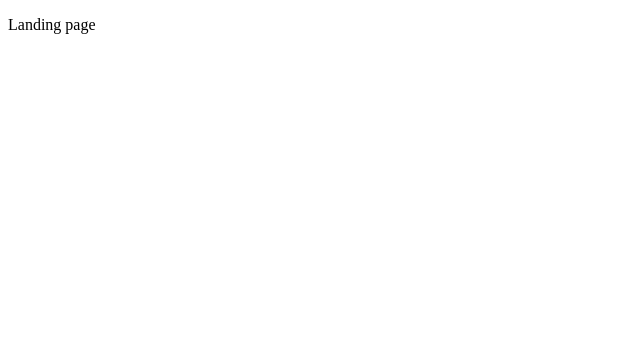
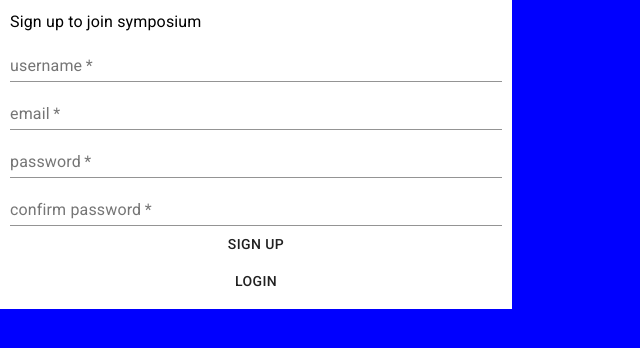
Before and after one commit to BrooksPoltl/forum-project, a React (Create React App) app in the folder client/: page / in a window 1280 px wide. Shown: the top 348 px of the page, without its empty margins (0-640 px from the left). Built offline with nearby package versions, Linux system fonts and the light colour scheme.

Commit message:
working on signup form

```diff
--- a/client/public/index.html
+++ b/client/public/index.html
@@ -24,6 +24,57 @@
     <title>React App</title>
   </head>
   <body>
+    <style>
+        /* http://meyerweb.com/eric/tools/css/reset/
+        v2.0 | 20110126
+        License: none (public domain)
+        */
+
+      html, body, div, span, applet, object, iframe,
+      h1, h2, h3, h4, h5, h6, p, blockquote, pre,
+      a, abbr, acronym, address, big, cite, code,
+      del, dfn, em, img, ins, kbd, q, s, samp,
+      small, strike, strong, sub, sup, tt, var,
+      b, u, i, center,
+      dl, dt, dd, ol, ul, li,
+      fieldset, form, label, legend,
+      table, caption, tbody, tfoot, thead, tr, th, td,
+      article, aside, canvas, details, embed,
+      figure, figcaption, footer, header, hgroup,
+      menu, nav, output, ruby, section, summary,
+      time, mark, audio, video {
+        margin: 0;
+        padding: 0;
+        border: 0;
+        font-size: 100%;
+        font: inherit;
+        vertical-align: baseline;
+        box-sizing: border-box;
+      }
+      /* HTML5 display-role reset for older browsers */
+      article, aside, details, figcaption, figure,
+      footer, header, hgroup, menu, nav, section {
+        display: block;
+      }
+      body {
+        line-height: 1;
+      }
+      ol, ul {
+        list-style: none;
+      }
+      blockquote, q {
+        quotes: none;
+      }
+      blockquote:before, blockquote:after,
+      q:before, q:after {
+        content: '';
+        content: none;
+      }
+      table {
+        border-collapse: collapse;
+        border-spacing: 0;
+      }
+    </style>
     <noscript>You need to enable JavaScript to run this app.</noscript>
     <div id="root"></div>
     <!--
--- /dev/null
+++ b/client/src/components/LandingPage/HomeView.jsx
@@ -0,0 +1,14 @@
+import React from 'react'
+import './signUpForm'
+import SignupForm from './signUpForm';
+import './styling/HomeView.styling.css'
+
+const HomeView = () =>{
+    return (
+        <div className = 'wrapper'>
+            <SignupForm />
+        </div>
+    )
+};
+
+export default HomeView;
--- /dev/null
+++ b/client/src/components/LandingPage/signUpForm.jsx
@@ -0,0 +1,80 @@
+import React, { useState } from 'react';
+
+import FormControl from '@material-ui/core/FormControl';
+import InputLabel from '@material-ui/core/InputLabel';
+import Input from '@material-ui/core/Input';
+import TextField from '@material-ui/core/TextField'
+import Typography from '@material-ui/core/Typography';
+import Button from '@material-ui/core/Button';
+
+import './styling/SignupForm.styling.css'
+
+
+const SignupForm = () =>{
+    const [user, setUser] = useState({username: "", email: "", password: "", confirmPassword:""});
+    const [missing, setMissing] = useState("");
+
+    const handleChange = (event) =>{
+        if(!user.username && event.target.name !== "username"){
+            setMissing("username");
+        }
+        else if(!user.email && event.target.name !== "email"){
+            setMissing("email");
+        }
+        else if (!user.password && event.target.name !== "password"){
+            setMissing("password");
+        }
+        else if(!user.confirmPassword && event.target.name !== "confirmPassword"){
+            setMissing("confirmPassword");
+        }else{
+            setMissing("");
+        }
+        setUser({...user, [event.target.name]: event.target.value});
+    };
+
+    return (
+        <div className = 'form'>
+            <Typography>Sign up to join symposium</Typography>
+            <form style = {{display: "flex", flexDirection: "column"}}>
+                <TextField
+                    required = {true}
+                    label = "username"
+                    value = {user.username}
+                    name = "username"
+                    onChange = {handleChange}
+                    error = {missing === "username"? true : false}
+                />
+                <TextField
+                    required = {true}
+                    label = "email"
+                    value = {user.email}
+                    name = "email"
+                    onChange = {handleChange}
+                    error = {missing === "email"? true : false}
+                />
+                <TextField
+                    required = {true}
+                    label = "password"
+                    value = {user.password}
+                    name = "password"
+                    type = "password"
+                    onChange = {handleChange}
+                    error = {missing === "password"? true : false}
+                />
+                <TextField
+                    required = {true}
+                    label = "confirm password"
+                    value = {user.confirmPassword}
+                    name = "confirmPassword"
+                    type = "password"
+                    onChange = {handleChange}
+                    error = {missing === "confirmPassword" ? true : false}
+                />
+                <Button  color = "red">Sign Up</Button>
+                <Button  >Login</Button>
+            </form>
+        </div>
+    )
+};
+
+export default SignupForm
--- /dev/null
+++ b/client/src/components/LandingPage/styling/HomeView.styling.css
@@ -0,0 +1,5 @@
+.wrapper{
+    height:100vh;
+    width: 100%;
+    background-color: blue;
+}
--- /dev/null
+++ b/client/src/components/LandingPage/styling/SignupForm.styling.css
@@ -0,0 +1,8 @@
+.form{
+    background-color: white;
+    width: 40%;
+    padding: 10px;
+}
+.inputs{
+    color: "red"
+}
--- a/client/src/pages/LandingPage.jsx
+++ /dev/null
@@ -1,11 +0,0 @@
-import React from 'react'
-
-const LandingPage = () =>{
-    return(
-        <div>
-            <p>Landing page</p>
-        </div>
-    )
-};
-
-export default LandingPage
--- /dev/null
+++ b/client/src/pages/LandingPage/LandingPage.jsx
@@ -0,0 +1,13 @@
+import React from 'react';
+
+import HomeView from '../../components/LandingPage/HomeView'
+
+const LandingPage = () =>{
+    return(
+        <div>
+            <HomeView />
+        </div>
+    )
+};
+
+export default LandingPage
--- a/client/src/pages/index.jsx
+++ b/client/src/pages/index.jsx
@@ -1,4 +1,4 @@
-import LandingPage from './LandingPage'
+import LandingPage from './LandingPage/LandingPage'
 
 export{
     LandingPage,
```
